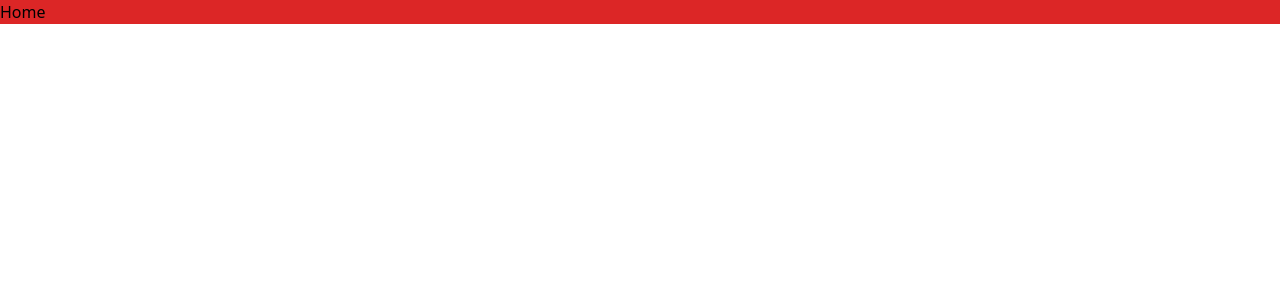
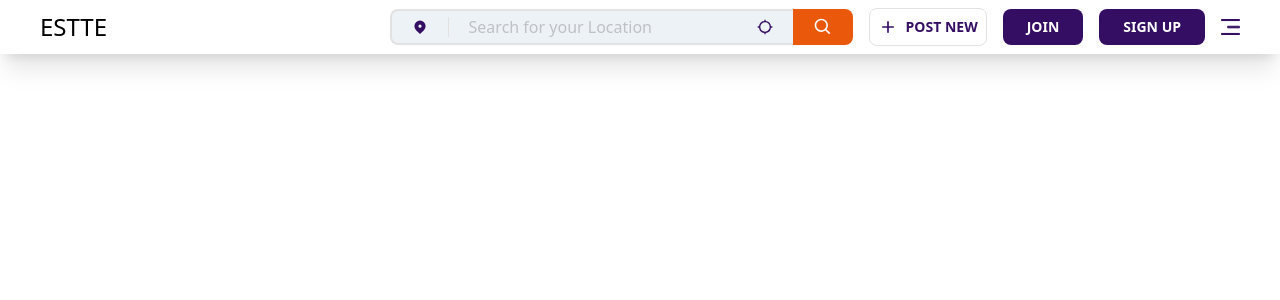
Before and after one commit to Krishna47ak/ESTTE, a React (Create React App) app in the folder Frontend/estte/: page / in a window 1280 px wide. Shown: the top 300 px of the page. Built offline with nearby package versions, Linux system fonts and the light colour scheme.

Commit message:
Created Header component in Home screen

```diff
--- a/Frontend/estte/package.json
+++ b/Frontend/estte/package.json
@@ -9,6 +9,7 @@
     "axios": "^1.5.0",
     "react": "^18.2.0",
     "react-dom": "^18.2.0",
+    "react-icons": "^4.11.0",
     "react-redux": "^8.1.2",
     "react-router-dom": "^6.16.0",
     "react-scripts": "5.0.1",
--- /dev/null
+++ b/Frontend/estte/src/components/Header.js
@@ -0,0 +1,43 @@
+import React from 'react'
+import { BiPlus, BiSearch } from 'react-icons/bi'
+import { MdLocationSearching } from 'react-icons/md'
+import { HiLocationMarker } from 'react-icons/hi'
+import { Link } from 'react-router-dom'
+
+const Header = () => {
+    return (
+        <div className='flex justify-between py-2 px-10 shadow-xl items-center' >
+            <p className='text-2xl' >ESTTE</p>
+            <div className='flex space-x-4 items-center' >
+                <div className='flex items-center' >
+                    <div className='flex items-center bg-[#EDF2F7] border-y-2 border-s-2 text-[#340E62] border-[#E2E2E2] py-1 rounded-s-lg' >
+                        <HiLocationMarker className='ml-5' />
+                        <div className='h-5 w-[0.05rem] mx-5 bg-[#E2E2E2]' />
+                        <input placeholder='Search for your Location' className='bg-[#EDF2F7] outline-none w-72 placeholder-[#BFC1C4]' />
+                        <div className='bg-[#EDF2F7] mr-5' >
+                            <MdLocationSearching />
+                        </div>
+                    </div>
+                    <div className='bg-orange-600 active:bg-orange-800 py-2 px-5 rounded-e-lg' >
+                        <BiSearch className='text-xl text-white cursor-pointer' />
+                    </div>
+                </div>
+                <Link className='flex items-center px-2 py-2 text-sm text-[#340E62] hover:text-white hover:bg-[#340E62] font-semibold border border-[#E2E2E2] rounded-lg' >
+                    <BiPlus className='pr-2 w-fit text-xl' />
+                    <p>POST NEW</p>
+                </Link>
+                <Link className='bg-[#340E62] text-white text-sm font-semibold px-6 py-2 rounded-lg hover:scale-105' >
+                    <p>JOIN</p>
+                </Link>
+                <Link className='bg-[#340E62] text-white text-sm font-semibold px-6 py-2 rounded-lg hover:scale-105' >
+                    <p>SIGN UP</p>
+                </Link>
+                <div>
+                    <img className='h-4 cursor-pointer hover:scale-105' src={require("../assets/images/HamburgerIcon.png")} />
+                </div>
+            </div>
+        </div>
+    )
+}
+
+export default Header
--- a/Frontend/estte/src/screens/Home.js
+++ b/Frontend/estte/src/screens/Home.js
@@ -1,8 +1,11 @@
 import React from 'react'
+import Header from '../components/Header'
 
 const Home = () => {
   return (
-    <div className='bg-red-600' >Home</div>
+    <div className='' >
+      <Header />
+    </div>
   )
 }
 
```
Also changed, not shown: Frontend/estte/src/assets/images/HamburgerIcon.png (added), 1 other file (tests, documents, lock files or other folders).
